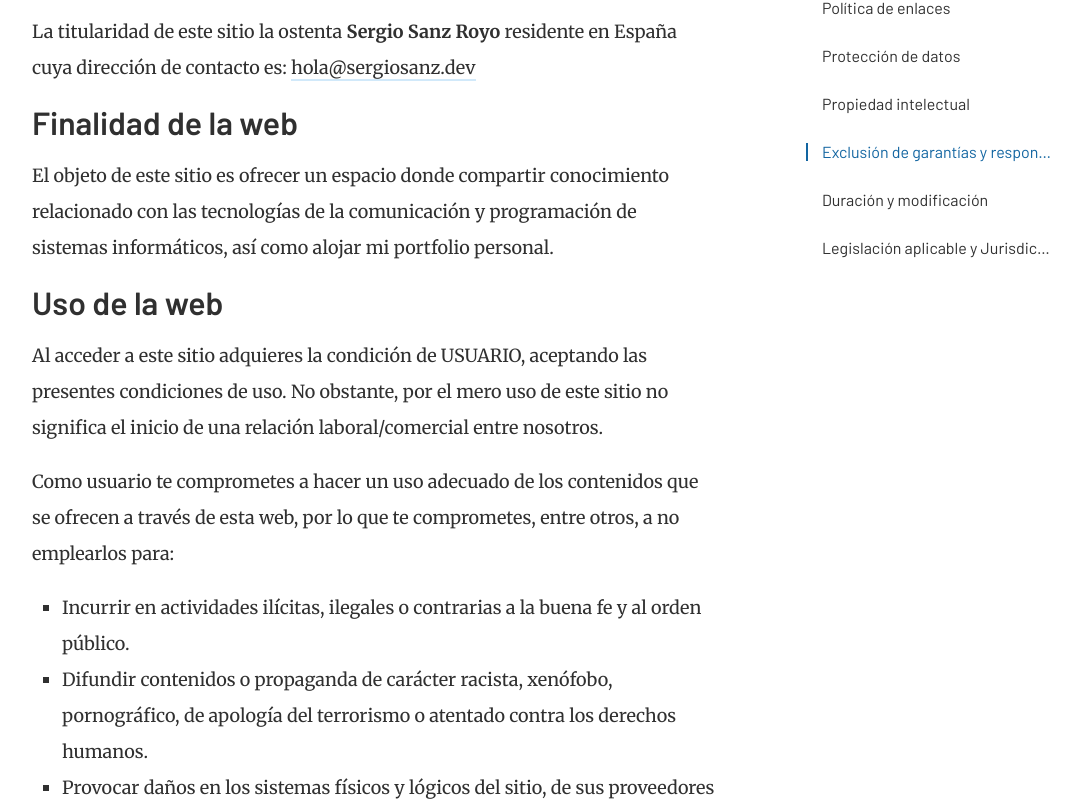
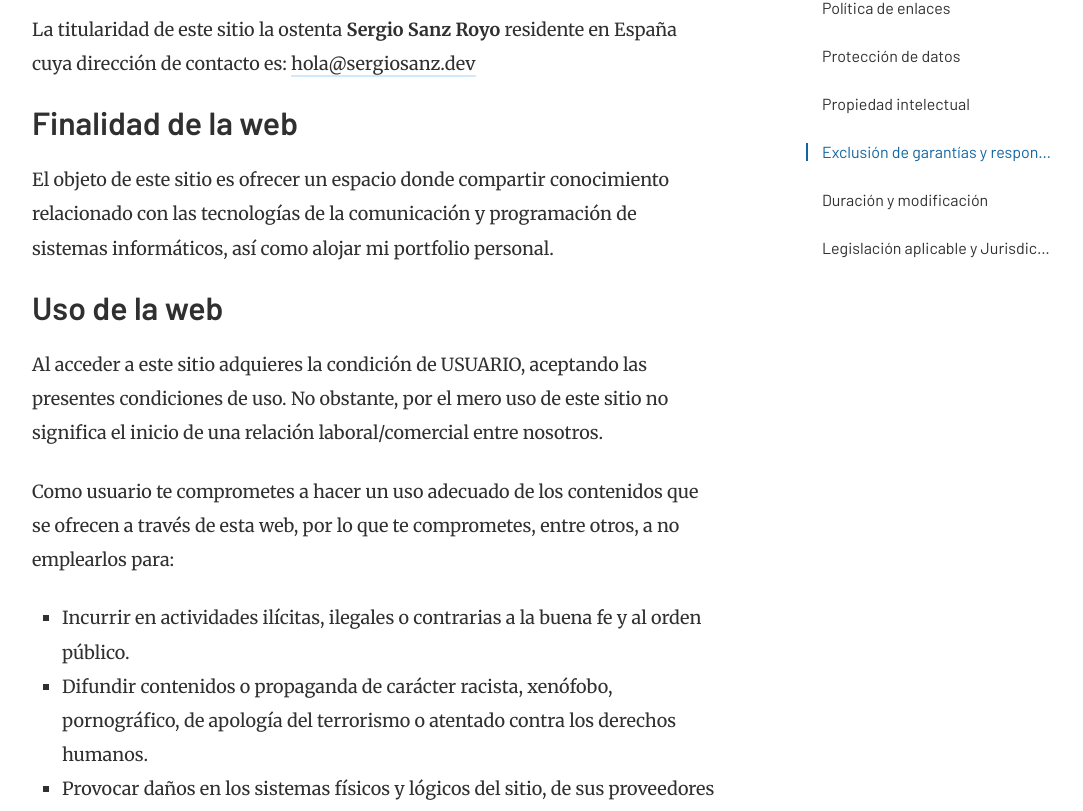
Before and after one commit to sergio-sanz/sergiosanz.dev, a Gatsby site: page /aviso-legal in a window 1280 px wide. Shown: the part 917-1728 px from the top of the page, without its empty margins (98-1181 px from the left). Built offline with nearby package versions, Linux system fonts and the light colour scheme; Gatsby itself is replaced by a stand-in of ours.

Commit message:
Mejorado interlineado de los textos

```diff
--- a/src/styles/base/_vars.scss
+++ b/src/styles/base/_vars.scss
@@ -31,10 +31,12 @@
     --spacing-large: 2.5rem;
     --spacing-medium: 1.875rem;
     --spacing-small: 1rem;
+    --spacing-between-paragraph: 1.5rem;
     // Tamaños
     --border-radius: 3px;
     --header-height: 70px;
     --max-width-wrapper: 1080px;
+    --text-line-height: 1.9em;
 }
 
 html.dark-mode {
--- a/src/styles/layout/_article.scss
+++ b/src/styles/layout/_article.scss
@@ -20,7 +20,7 @@
 .article__content {
     font-family: var(--font-family-text);
     font-size: var(--font-size-regular);
-    line-height: 2em;
+    line-height: var(--text-line-height);
     max-width: var(--article-width);
     min-width: 0;
     overflow-wrap: break-word;
@@ -30,7 +30,7 @@
     p,
     pre,
     ul {
-        margin-bottom: 1.125rem;
+        margin-bottom: var(--spacing-between-paragraph);
     }
 
     strong {
```
